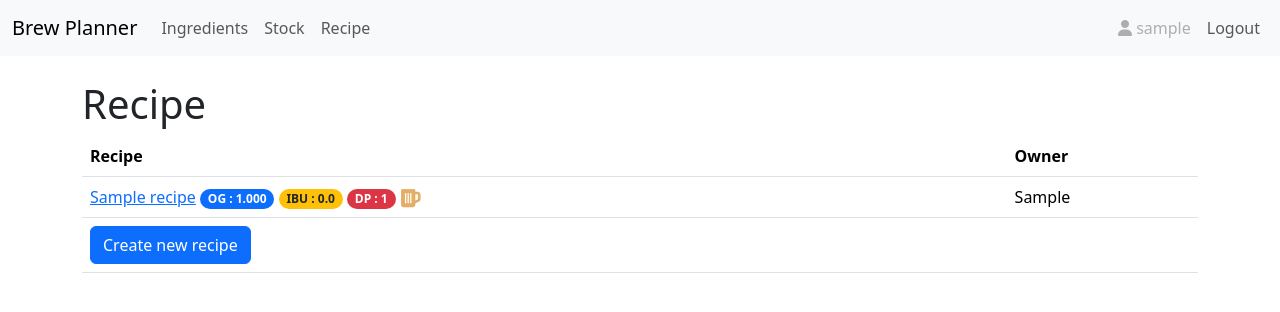
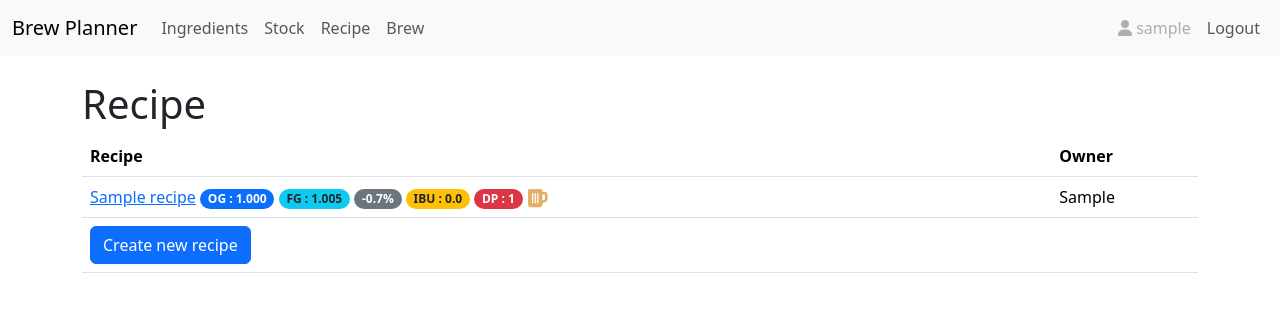
Before and after one commit to jordanpenard/brew-planner, a Django app: page /recipe in a window 1280 px wide. Shown: the top 312 px of the page. Run offline with Django 4.2, Linux system fonts and the light colour scheme; a user stored in the database is signed in; tables that the repository leaves empty hold one stand-in row (values such as "Sample post"); some libraries are stand-ins or nearby versions.

Commit message:
Added mash temp to recipe and computed FG and ABV

```diff
--- a/stock/models.py
+++ b/stock/models.py
@@ -48,6 +48,7 @@ class Recipe(models.Model):
     batch_size_l = models.FloatField(default=0)
     comments = models.CharField(max_length=1000, blank=True)
     yeast = models.ForeignKey(Ingredient, on_delete=models.DO_NOTHING, null=True)
+    mash_temperature_c = models.FloatField(default=0)
 
     def lovibondToRgb(self, lovibond):
 
@@ -127,7 +128,23 @@ class Recipe(models.Model):
 
                 ibu += hop_ibu
 
+        # For the FG, taking 2 reference points as follow and doing a linear extrapolation
+        # Ref : https://brulosophy.com/2015/10/12/the-mash-high-vs-low-temperature-exbeeriment-results/
+
+        if self.mash_temperature_c < 64:
+            fg = 1.005
+
+        elif self.mash_temperature_c > 72:
+            fg = 1.014
+
+        else:
+            fg = 1.005 + (self.mash_temperature_c-64)*(1.014-1.005)/(72 - 64)
+
+        abv = (og - fg) * 131.25
+
         ret = {'og': '{:.3f}'.format(og),
+               'fg': '{:.3f}'.format(fg),
+               'abv': '{:.1f}'.format(abv),
                'diastatic_power': '{:.0f}'.format(diastatic_power),
                'color_l': '{:.1f}'.format(color_l),
                'color_rgb': self.lovibondToRgb(color_l),
@@ -147,3 +164,18 @@ class HopRecipe(models.Model):
     quantity_g = models.IntegerField(default=0)
     time_min = models.IntegerField(default=0)
     dry_hop = models.BooleanField(default=False)
+
+
+class Brew(models.Model):
+    name = models.CharField(max_length=200)
+    recipe = models.ForeignKey(Recipe, on_delete=models.DO_NOTHING)
+
+    brew_date = models.DateTimeField()
+    bottling_date = models.DateTimeField()
+
+    measured_og = models.FloatField(default=1)
+    measured_fg = models.FloatField(default=1)
+    measured_mash_ph = models.FloatField(default=0)
+
+    def __str__(self):
+        return self.name
--- a/stock/templates/edit_recipe.html
+++ b/stock/templates/edit_recipe.html
@@ -27,6 +27,11 @@
         <div class="form-floating mb-3">
             <input type="text" class="form-control" name="batch_size_l" id="batch_size_l" placeholder="Batch size (L)" value="{{ recipe.batch_size_l }}" {{disabled_state}}>
             <label for="batch_size_l">Batch size (L)</label>
+        </div>
+
+        <div class="form-floating mb-3">
+            <input type="text" class="form-control" name="mash_temperature_c" id="mash_temperature_c" placeholder="Mash temperature (°C)" value="{{ recipe.mash_temperature_c }}" {{disabled_state}}>
+            <label for="mash_temperature_c">Mash temperature (°C)</label>
         </div>
 
         <div class="form-floating mb-3">
--- a/stock/templates/master.html
+++ b/stock/templates/master.html
@@ -25,6 +25,9 @@
         </li>
         <li class="nav-item">
           <a class="nav-link" href="/recipe">Recipe</a>
+        </li>
+        <li class="nav-item">
+          <a class="nav-link" href="/brew">Brew</a>
         </li>
       </ul>
       <ul class="navbar-nav navbar-right">
--- a/stock/templates/recipe_stats.html
+++ b/stock/templates/recipe_stats.html
@@ -1,4 +1,6 @@
 <span class="badge rounded-pill bg-primary">OG : {{recipe.stats.og}}</span>
+<span class="badge rounded-pill bg-info text-dark">FG : {{recipe.stats.fg}}</span>
+<span class="badge rounded-pill bg-secondary">{{recipe.stats.abv}}%</span>
 <span class="badge rounded-pill bg-warning text-dark">IBU : {{recipe.stats.ibu}}</span>
 {% if recipe.stats.diastatic_power > "30" %}
     <span class="badge rounded-pill bg-success">DP : {{recipe.stats.diastatic_power}}</span>
--- a/stock/urls.py
+++ b/stock/urls.py
@@ -15,4 +15,5 @@ urlpatterns = [
     path('stock/edit', views.edit_stock, name="edit_stock"),
     path('ingredients', views.ingredients, name="ingredients"),
     path('ingredients/add', views.add_ingredients, name="add_ingredients"),
+    path('brew', views.brew, name="brew"),
 ]
--- a/stock/views.py
+++ b/stock/views.py
@@ -1,5 +1,5 @@
 from django.shortcuts import render, redirect
-from .models import Ingredient, Grain, Hop, Yeast, Stock, Recipe, GrainRecipe, HopRecipe
+from .models import Ingredient, Grain, Hop, Yeast, Stock, Recipe, GrainRecipe, HopRecipe, Brew
 from django.contrib import messages
 
 
@@ -115,6 +115,7 @@ def edit_recipe(request, pk):
             return redirect("edit_recipe", pk)
 
         current_recipe.name = request.POST['name']
+        current_recipe.mash_temperature_c = request.POST['mash_temperature_c']
         current_recipe.batch_size_l = request.POST['batch_size_l']
         current_recipe.yeast = Yeast.objects.get(pk=request.POST['yeast'])
         current_recipe.comments = request.POST['comments']
@@ -233,3 +234,10 @@ def edit_hop(request, pk):
     current_recipe.save()
 
     return redirect("edit_recipe", pk=current_recipe.recipe.pk)
+
+
+def brew(request):
+
+    context = {'brews': Brew.objects.all()}
+
+    return render(request, 'brew.html', context)
```
Also changed, not shown: stock/templates/brew.html (added, +21 -0 lines), stock/migrations/0005_recipe_mash_temperature_c_brew.py (added).
